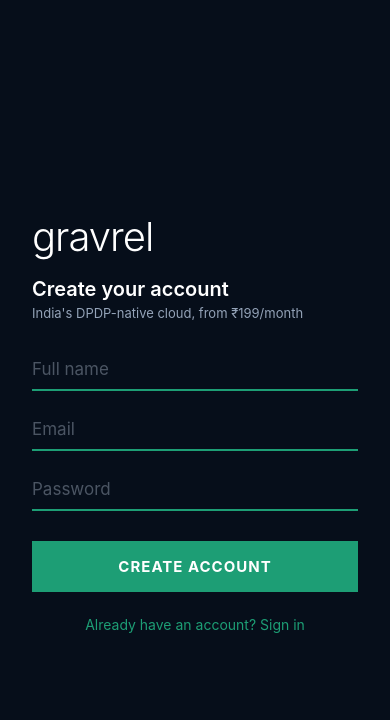
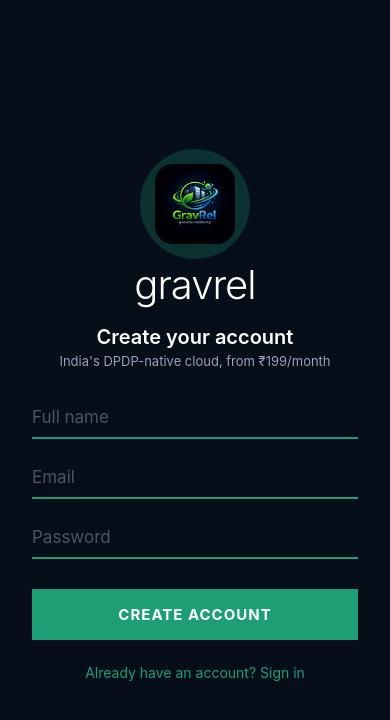
Before and after one commit to babritb-bot/gravrel-expo, a React Native app: screen /Register in a window 390 px wide. Shown: the top 720 px of the page. Built offline with nearby package versions, Linux system fonts and the light colour scheme.

Commit message:
fix: add real GravRel logo (bundled local asset) to Login and Register screens - was missing on Login, never existed on Register

```diff
--- a/src/screens/LoginScreen.tsx
+++ b/src/screens/LoginScreen.tsx
@@ -58,7 +58,10 @@
     <SafeAreaView style={styles.container}>
       <KeyboardAvoidingView behavior={Platform.OS === 'ios' ? 'padding' : undefined} style={{ flex: 1 }}>
         <View style={styles.content}>
-          <View style={styles.logoGlow} />
+          <View style={styles.logoWrap}>
+            <View style={styles.logoGlow} />
+            <Image source={require('../../assets/gravrel-logo.jpg')} style={styles.logoImage} resizeMode="cover" />
+          </View>
           <Text style={styles.brand}>gravrel</Text>
           <Text style={styles.tagline}>{step === 'credentials' ? 'Sign in' : `Enter code sent to +91 ${phone}`}</Text>
 
@@ -132,9 +135,11 @@
 const styles = StyleSheet.create({
   container: { flex: 1, backgroundColor: METRO.background },
   content: { flex: 1, justifyContent: 'center', paddingHorizontal: 32 },
-  logoGlow: { position: 'absolute', top: 100, left: '50%', marginLeft: -60, width: 120, height: 120, backgroundColor: METRO.accents.green, opacity: 0.15 },
-  brand: { fontSize: 44, fontWeight: '300', color: '#fff', letterSpacing: -1, marginBottom: 4 },
-  tagline: { fontSize: 15, color: METRO.textSecondary, marginBottom: 28 },
+  logoWrap: { alignItems: 'center', justifyContent: 'center', marginBottom: 12 },
+  logoGlow: { position: 'absolute', width: 130, height: 130, borderRadius: 65, backgroundColor: METRO.accents.green, opacity: 0.25 },
+  logoImage: { width: 96, height: 96, borderRadius: 20 },
+  brand: { fontSize: 44, fontWeight: '300', color: '#fff', letterSpacing: -1, marginBottom: 4, textAlign: 'center' },
+  tagline: { fontSize: 15, color: METRO.textSecondary, marginBottom: 28, textAlign: 'center' },
   error: { color: '#EF4444', fontSize: 13, marginBottom: 12 },
   input: {
     borderBottomWidth: 2, borderBottomColor: METRO.accents.green,
--- a/src/screens/RegisterScreen.tsx
+++ b/src/screens/RegisterScreen.tsx
@@ -1,5 +1,5 @@
 import { useState } from 'react';
-import { View, Text, TextInput, TouchableOpacity, StyleSheet, ActivityIndicator, KeyboardAvoidingView, Platform, ScrollView } from 'react-native';
+import { View, Text, TextInput, TouchableOpacity, StyleSheet, Image, ActivityIndicator, KeyboardAvoidingView, Platform, ScrollView } from 'react-native';
 import { SafeAreaView } from 'react-native-safe-area-context';
 import { api } from '../api';
 import { METRO } from '../theme';
@@ -31,6 +31,10 @@
     <SafeAreaView style={styles.container}>
       <KeyboardAvoidingView behavior={Platform.OS === 'ios' ? 'padding' : undefined} style={{ flex: 1 }}>
         <ScrollView contentContainerStyle={styles.content}>
+          <View style={styles.logoWrap}>
+            <View style={styles.logoGlow} />
+            <Image source={require('../../assets/gravrel-logo.jpg')} style={styles.logoImage} resizeMode="cover" />
+          </View>
           <Text style={styles.brand}>gravrel</Text>
           <Text style={styles.tagline}>Create your account</Text>
           <Text style={styles.sub}>India's DPDP-native cloud, from ₹199/month</Text>
@@ -57,9 +61,12 @@
 const styles = StyleSheet.create({
   container: { flex: 1, backgroundColor: METRO.background },
   content: { flexGrow: 1, justifyContent: 'center', paddingHorizontal: 32, paddingVertical: 40 },
-  brand: { fontSize: 40, fontWeight: '300', color: '#fff', letterSpacing: -1 },
-  tagline: { fontSize: 20, color: '#fff', fontWeight: '600', marginTop: 16, marginBottom: 4 },
-  sub: { fontSize: 13, color: METRO.textSecondary, marginBottom: 28 },
+  logoWrap: { alignItems: 'center', justifyContent: 'center', marginBottom: 16 },
+  logoGlow: { position: 'absolute', width: 110, height: 110, borderRadius: 55, backgroundColor: METRO.accents.green, opacity: 0.25 },
+  logoImage: { width: 80, height: 80, borderRadius: 18 },
+  brand: { fontSize: 40, fontWeight: '300', color: '#fff', letterSpacing: -1, textAlign: 'center' },
+  tagline: { fontSize: 20, color: '#fff', fontWeight: '600', marginTop: 16, marginBottom: 4, textAlign: 'center' },
+  sub: { fontSize: 13, color: METRO.textSecondary, marginBottom: 28, textAlign: 'center' },
   error: { color: '#EF4444', fontSize: 13, marginBottom: 12 },
   input: { borderBottomWidth: 2, borderBottomColor: METRO.accents.green, color: '#fff', fontSize: 17, paddingVertical: 10, marginBottom: 18 },
   button: { backgroundColor: METRO.accents.green, paddingVertical: 16, alignItems: 'center', marginTop: 12 },
```
Also changed, not shown: assets/gravrel-logo.jpg (added).
